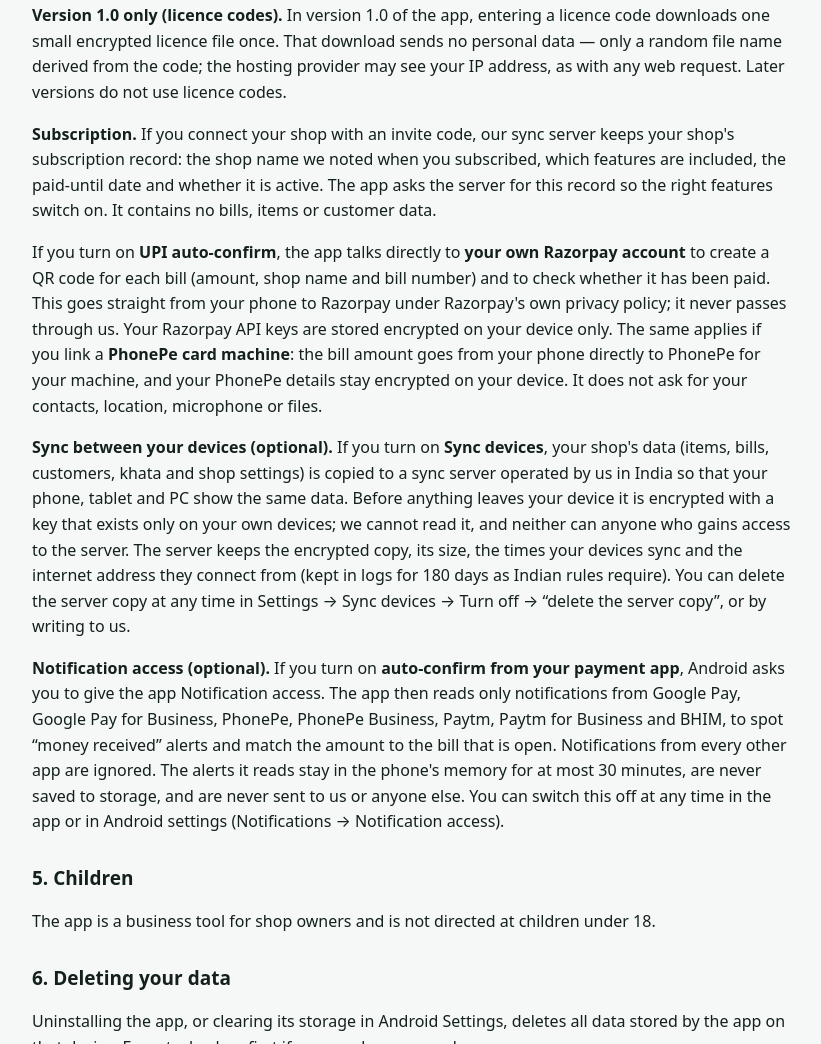
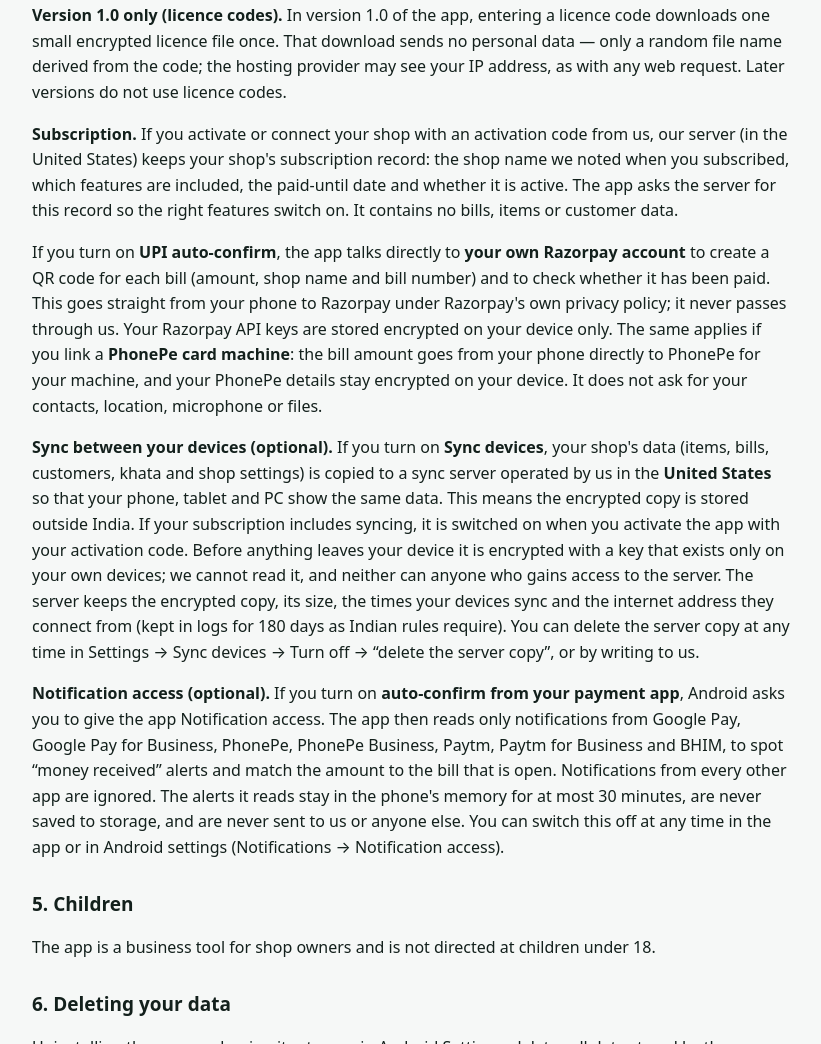
Before and after one commit to sarthakp1023-maker/atmanirbhar-licences, a plain HTML site: page privacy.html in a window 1280 px wide. Shown: the part 1218-2262 px from the top of the page, without its empty margins (228-1049 px from the left). Drawn offline with Linux system fonts and the light colour scheme.

Commit message:
Privacy policy: sync server is in the United States

```diff
--- a/privacy.html
+++ b/privacy.html
@@ -16,7 +16,7 @@
 </head>
 <body><main>
 <h1>Privacy Policy</h1>
-<p class="muted">App: <b>Atmanirbhar</b> · Developer: <b>Uncle Sam Son LLC</b> · Last updated: 24 November 2026</p>
+<p class="muted">App: <b>Atmanirbhar</b> · Developer: <b>Uncle Sam Son LLC</b> · Last updated: 26 November 2026</p>
 
 <p><b>Independent app — not affiliated with, endorsed by or operated by the Government of India.</b></p>
 <div class="box"><b>In short:</b> the app works on your device. We do not collect, receive, sell or share your data. Your shop's bills, items and customer details stay on your phone or tablet unless you choose to export or share them.</div>
@@ -45,9 +45,9 @@
 <h2>4. Permissions</h2>
 <p>The app uses internet access only to open links you tap (such as WhatsApp) and for the optional features described below, each of which you turn on yourself.</p>
 <p><b>Version 1.0 only (licence codes).</b> In version 1.0 of the app, entering a licence code downloads one small encrypted licence file once. That download sends no personal data — only a random file name derived from the code; the hosting provider may see your IP address, as with any web request. Later versions do not use licence codes.</p>
-<p><b>Subscription.</b> If you connect your shop with an invite code, our sync server keeps your shop's subscription record: the shop name we noted when you subscribed, which features are included, the paid-until date and whether it is active. The app asks the server for this record so the right features switch on. It contains no bills, items or customer data.</p>
+<p><b>Subscription.</b> If you activate or connect your shop with an activation code from us, our server (in the United States) keeps your shop's subscription record: the shop name we noted when you subscribed, which features are included, the paid-until date and whether it is active. The app asks the server for this record so the right features switch on. It contains no bills, items or customer data.</p>
 <p>If you turn on <b>UPI auto-confirm</b>, the app talks directly to <b>your own Razorpay account</b> to create a QR code for each bill (amount, shop name and bill number) and to check whether it has been paid. This goes straight from your phone to Razorpay under Razorpay's own privacy policy; it never passes through us. Your Razorpay API keys are stored encrypted on your device only. The same applies if you link a <b>PhonePe card machine</b>: the bill amount goes from your phone directly to PhonePe for your machine, and your PhonePe details stay encrypted on your device. It does not ask for your contacts, location, microphone or files.</p>
-<p><b>Sync between your devices (optional).</b> If you turn on <b>Sync devices</b>, your shop's data (items, bills, customers, khata and shop settings) is copied to a sync server operated by us in India so that your phone, tablet and PC show the same data. Before anything leaves your device it is encrypted with a key that exists only on your own devices; we cannot read it, and neither can anyone who gains access to the server. The server keeps the encrypted copy, its size, the times your devices sync and the internet address they connect from (kept in logs for 180 days as Indian rules require). You can delete the server copy at any time in Settings → Sync devices → Turn off → “delete the server copy”, or by writing to us.</p>
+<p><b>Sync between your devices (optional).</b> If you turn on <b>Sync devices</b>, your shop's data (items, bills, customers, khata and shop settings) is copied to a sync server operated by us in the <b>United States</b> so that your phone, tablet and PC show the same data. This means the encrypted copy is stored outside India. If your subscription includes syncing, it is switched on when you activate the app with your activation code. Before anything leaves your device it is encrypted with a key that exists only on your own devices; we cannot read it, and neither can anyone who gains access to the server. The server keeps the encrypted copy, its size, the times your devices sync and the internet address they connect from (kept in logs for 180 days as Indian rules require). You can delete the server copy at any time in Settings → Sync devices → Turn off → “delete the server copy”, or by writing to us.</p>
 <p><b>Notification access (optional).</b> If you turn on <b>auto-confirm from your payment app</b>, Android asks you to give the app Notification access. The app then reads only notifications from Google Pay, Google Pay for Business, PhonePe, PhonePe Business, Paytm, Paytm for Business and BHIM, to spot “money received” alerts and match the amount to the bill that is open. Notifications from every other app are ignored. The alerts it reads stay in the phone's memory for at most 30 minutes, are never saved to storage, and are never sent to us or anyone else. You can switch this off at any time in the app or in Android settings (Notifications → Notification access).</p>
 
 <h2>5. Children</h2>
```
